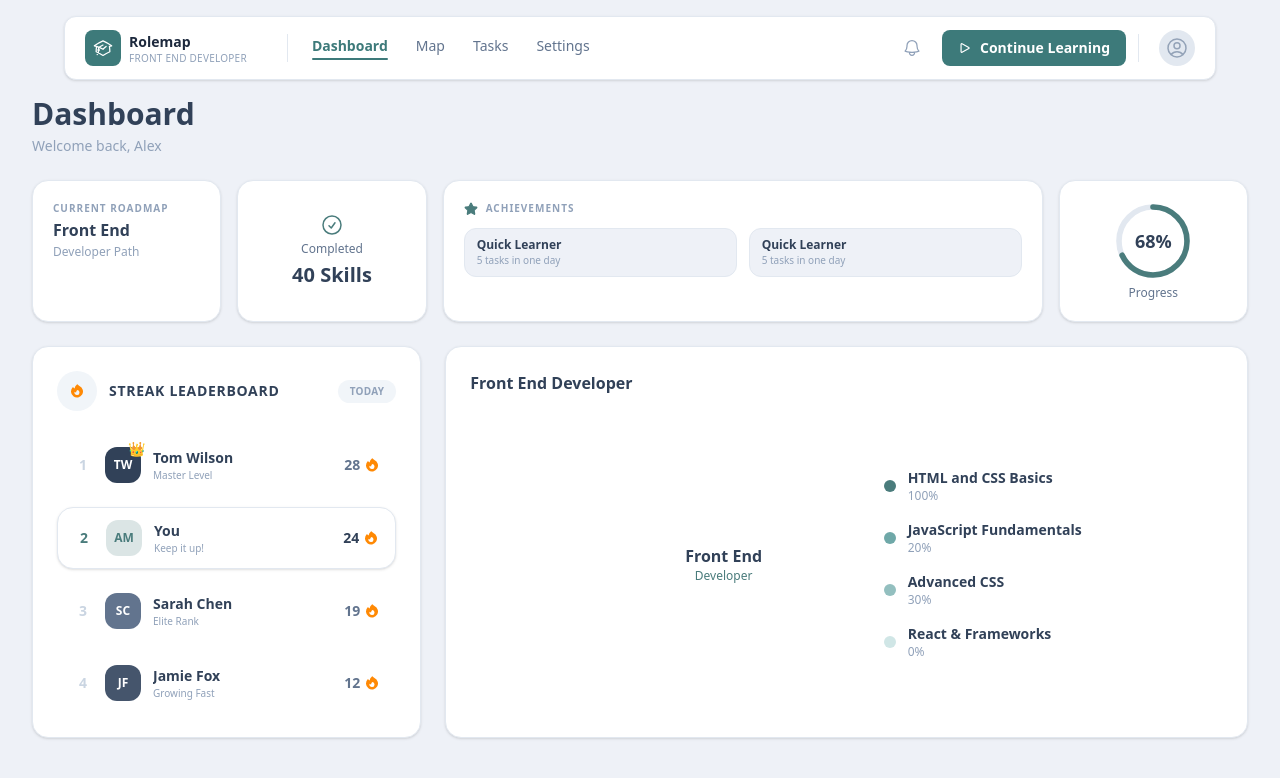
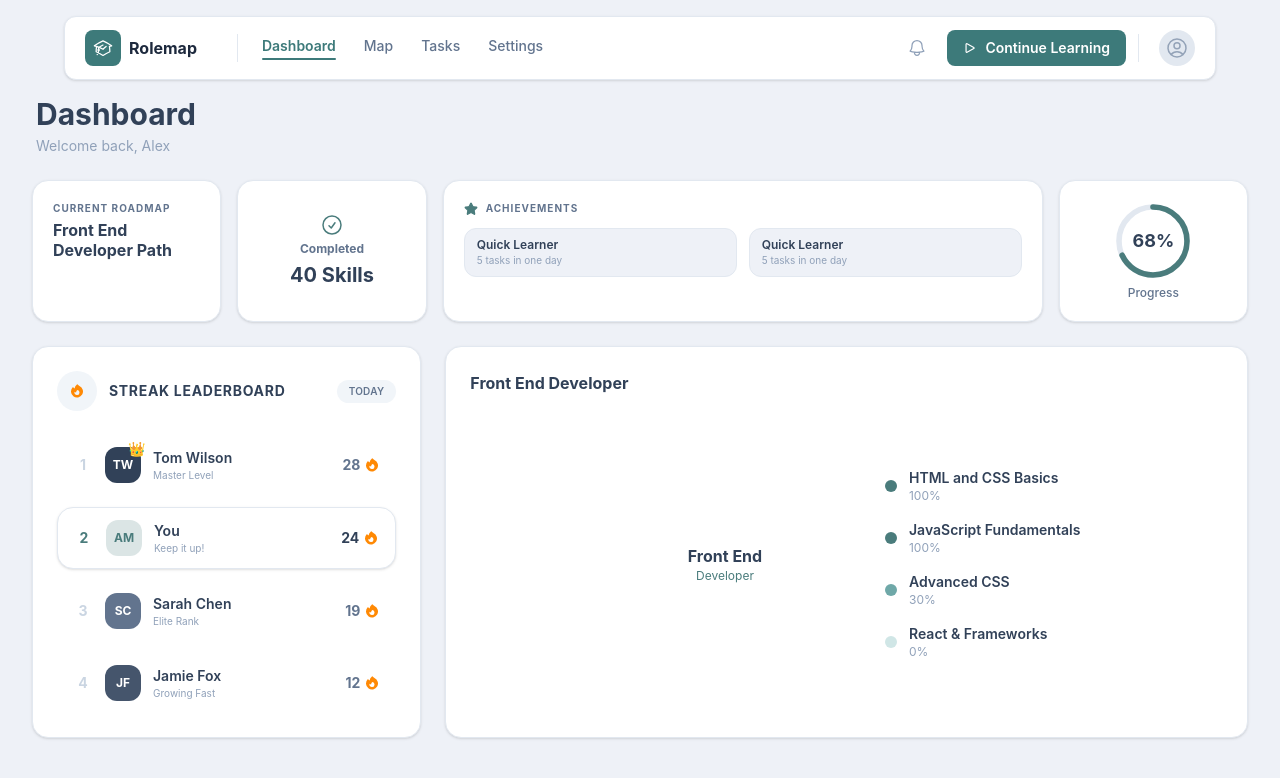
Before and after one commit to acm-projects/Rolemap, a Next.js app in the folder frontend/: page /dashboard in a window 1280 px wide. Shown: the top 778 px of the page. Built offline with nearby package versions, Linux system fonts and the light colour scheme.

Commit message:
Updated text styling

```diff
--- a/frontend/app/components/NavBar.tsx
+++ b/frontend/app/components/NavBar.tsx
@@ -18,8 +18,8 @@ export function Navbar() {
             </svg>
           </div>
           <div className="flex flex-col leading-tight">
-            <span className="text-sm font-bold text-slate-800">Rolemap</span>
-            <span className="text-[10px] text-slate-400 uppercase tracking-wide">Front End Developer</span>
+            <span className="text-lm font-bold text-slate-800">Rolemap</span>
+            {/*<span className="text-[10px] text-slate-400 uppercase tracking-wide">Front End Developer</span>*/}
           </div>
         </div>
 
@@ -81,7 +81,6 @@ export function Navbar() {
               </svg>
             </div>
           </div>
-
         </div>
       </div>
     </nav>
--- a/frontend/app/components/RoadmapNode.tsx
+++ b/frontend/app/components/RoadmapNode.tsx
@@ -43,6 +43,7 @@ export function RoadmapNode({ data }: { data: RoadmapNodeData }) {
         ? 'bg-white/70 border-[#d0d7e3] text-slate-400'
         : 'bg-white border-[#d0d7e3] text-slate-700'
       }
+
     `}>
       <Handle type="target" position={Position.Left} className="opacity-0!" />
 
@@ -58,9 +59,9 @@ export function RoadmapNode({ data }: { data: RoadmapNodeData }) {
           <span className={`font-semibold text-sm ${isActive ? 'text-white' : ''}`}>
             {data.label}
           </span>
-          {isActive && (
+          {/*{isActive && (
             <div className="ml-auto w-2 h-2 rounded-full bg-slate-300/60" />
-          )}
+          )}*/}
         </div>
 
         {/* Progress bar */}
@@ -74,7 +75,7 @@ export function RoadmapNode({ data }: { data: RoadmapNodeData }) {
             </div>
             <div className="flex justify-between items-center">
               {isActive
-                ? <span className="text-[10px] text-white/70">Part 2 of 4</span>
+                ? <span className="text-[10px] text-white/70">30%</span>
                 : <span className="text-[10px] text-slate-400"></span>
               }
               <span className={`text-[10px] font-bold ml-auto
--- a/frontend/app/dashboard/page.tsx
+++ b/frontend/app/dashboard/page.tsx
@@ -43,6 +43,7 @@ export function Dashboard() {
   }, []);
 
   return (
+    //full height and width
     <div className="min-h-screen w-full bg-[#eef1f7] relative">
       <Navbar />
 
@@ -50,7 +51,7 @@ export function Dashboard() {
         <div className="max-w-7xl mx-auto">
 
           {/* Header */}
-          <div className="mb-6">
+          <div className="mb-6 pl-1">
             <h1 className="text-3xl font-bold text-slate-700">Dashboard</h1>
             <p className="text-sm text-slate-400 mt-1">Welcome back, Alex</p>
           </div>
@@ -60,15 +61,15 @@ export function Dashboard() {
 
             {/* 1. Current Roadmap - small */}
             <div className="col-span-2 bg-white border border-slate-200 rounded-2xl p-5 shadow-sm flex flex-col gap-1">
-              <p className="text-[10px] font-bold text-slate-400 uppercase tracking-widest">Current Roadmap</p>
-              <p className="text-base font-bold text-slate-700 leading-tight">Front End</p>
-              <p className="text-xs text-slate-400">Developer Path</p>
+              <p className="text-[10px] font-bold text-slate-500 uppercase tracking-widest">Current Roadmap</p>
+              <p className="text-base font-bold text-slate-700 leading-tight">Front End Developer Path</p>
+              {/*<p className="text-xs text-slate-400">Developer Path</p>*/}
             </div>
 
             {/* 2. 40 Skills - small */}
             <div className="col-span-2 bg-white border border-slate-200 rounded-2xl p-5 shadow-sm flex flex-col items-center justify-center gap-1">
               <div className="text-[#4a7c7c]"><CircleCheckIcon /></div>
-              <p className="text-xs font-medium text-slate-500">Completed</p>
+              <p className="text-xs font-bold text-slate-500">Completed</p>
               <p className="text-xl font-bold text-slate-700">40 Skills</p>
             </div>
 
@@ -76,7 +77,7 @@ export function Dashboard() {
             <div className="col-span-6 bg-white border border-slate-200 rounded-2xl p-5 shadow-sm flex flex-col gap-3">
               <div className="flex items-center gap-2">
                 <Star className="w-3.5 h-3.5 text-[#4a7c7c] fill-[#4a7c7c]" />
-                <p className="text-[10px] font-bold text-slate-400 uppercase tracking-widest">Achievements</p>
+                <p className="text-[10px] font-bold text-slate-500 uppercase tracking-widest">Achievements</p>
               </div>
               <div className="flex gap-3">
                 {achievements.map((a, idx) => (
@@ -125,7 +126,7 @@ export function Dashboard() {
                   </div>
                   <h2 className="text-sm font-bold text-slate-700 uppercase tracking-wider">Streak Leaderboard</h2>
                 </div>
-                <span className="text-[10px] font-semibold text-slate-400 bg-slate-100 px-3 py-1 rounded-full uppercase tracking-wide">Today</span>
+                <span className="text-[10px] font-semibold text-slate-500 bg-slate-100 px-3 py-1 rounded-full uppercase tracking-wide">Today</span>
               </div>
               <div className="space-y-3">
                 {leaderboard.map((user) => (
@@ -186,10 +187,11 @@ export function Dashboard() {
 
                 {/* Legend */}
                 <div className="space-y-4">
+                  {/*#6fa8a8, #93bfbf*/}
                   {[
                     { color: '#4a7c7c', label: 'HTML and CSS Basics',     pct: '100%' },
-                    { color: '#6fa8a8', label: 'JavaScript Fundamentals', pct: '20%'  },
-                    { color: '#93bfbf', label: 'Advanced CSS',            pct: '30%'  },
+                    { color: '#4a7c7c', label: 'JavaScript Fundamentals', pct: '100%'  },
+                    { color: '#6fa8a8', label: 'Advanced CSS',            pct: '30%'  },
                     { color: '#d0e6e6', label: 'React & Frameworks',      pct: '0%'   },
                   ].map((item) => (
                     <div key={item.label} className="flex items-center gap-3">
--- a/frontend/app/map/page.tsx
+++ b/frontend/app/map/page.tsx
@@ -76,7 +76,9 @@ export default function RoadmapPage() {
             border: '1px solid #e2e8f0',
             boxShadow: '0 1px 3px rgba(0,0,0,0.08)',
             width: 150,
-            height: 100
+            height: 100,
+            marginLeft: 'calc(max(50vw - 576px, 2.5vw))',
+            marginBottom: '16px',
           }}
         />
 
--- a/frontend/package.json
+++ b/frontend/package.json
@@ -16,13 +16,13 @@
     "react-dom": "19.2.3"
   },
   "devDependencies": {
-    "@tailwindcss/postcss": "^4",
+    "@tailwindcss/postcss": "^4.2.1",
     "@types/node": "^20",
     "@types/react": "^19",
     "@types/react-dom": "^19",
     "eslint": "^9",
     "eslint-config-next": "16.1.6",
-    "tailwindcss": "^4",
+    "tailwindcss": "^4.2.1",
     "typescript": "^5"
   }
 }
```
Also changed, not shown: 1 other file (tests, documents, lock files or other folders).
